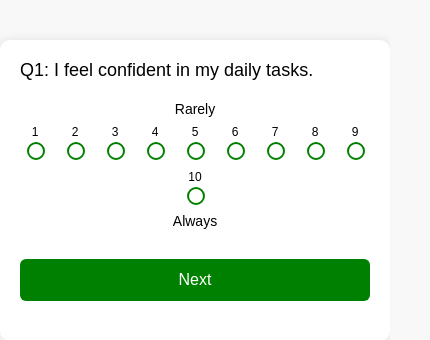
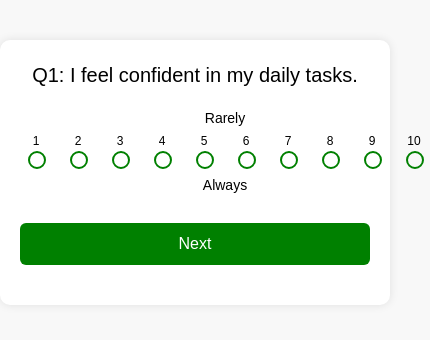
Before and after one commit to maiomar/questionnaire, a plain HTML site: page index.html in a window 390 px wide. Shown: the whole page, 430 px wide, since content can reach past the window. Drawn offline with Linux system fonts and the light colour scheme.

Commit message:
Update index.html

```diff
--- a/index.html
+++ b/index.html
@@ -2,6 +2,7 @@
 <html lang="en">
 <head>
   <meta charset="UTF-8">
+  <meta name="viewport" content="width=device-width, initial-scale=1.0">
   <title>15-Question Questionnaire</title>
   <style>
     body {
@@ -21,9 +22,10 @@
     }
 
     .question-text {
-      font-size: 18px;
-      margin-bottom: 20px;
-    }
+  font-size: 18px;
+  margin-bottom: 20px;
+  line-height: 1.5;
+}
 
     .options-row {
       display: flex;
@@ -117,6 +119,24 @@
         width: 100%;
       }
     }
+    @media (max-width: 600px) {
+  .question-text {
+    font-size: 20px; /* larger on small screens */
+    text-align: center;
+  }
+
+  .radio-buttons {
+    flex-wrap: nowrap;
+    overflow-x: auto;
+    justify-content: flex-start;
+    gap: 10px;
+  }
+
+  .radio-group {
+    min-width: 32px;
+    flex-shrink: 0; /* prevents wrapping */
+  }
+}
   </style>
 </head>
 <body>
```
